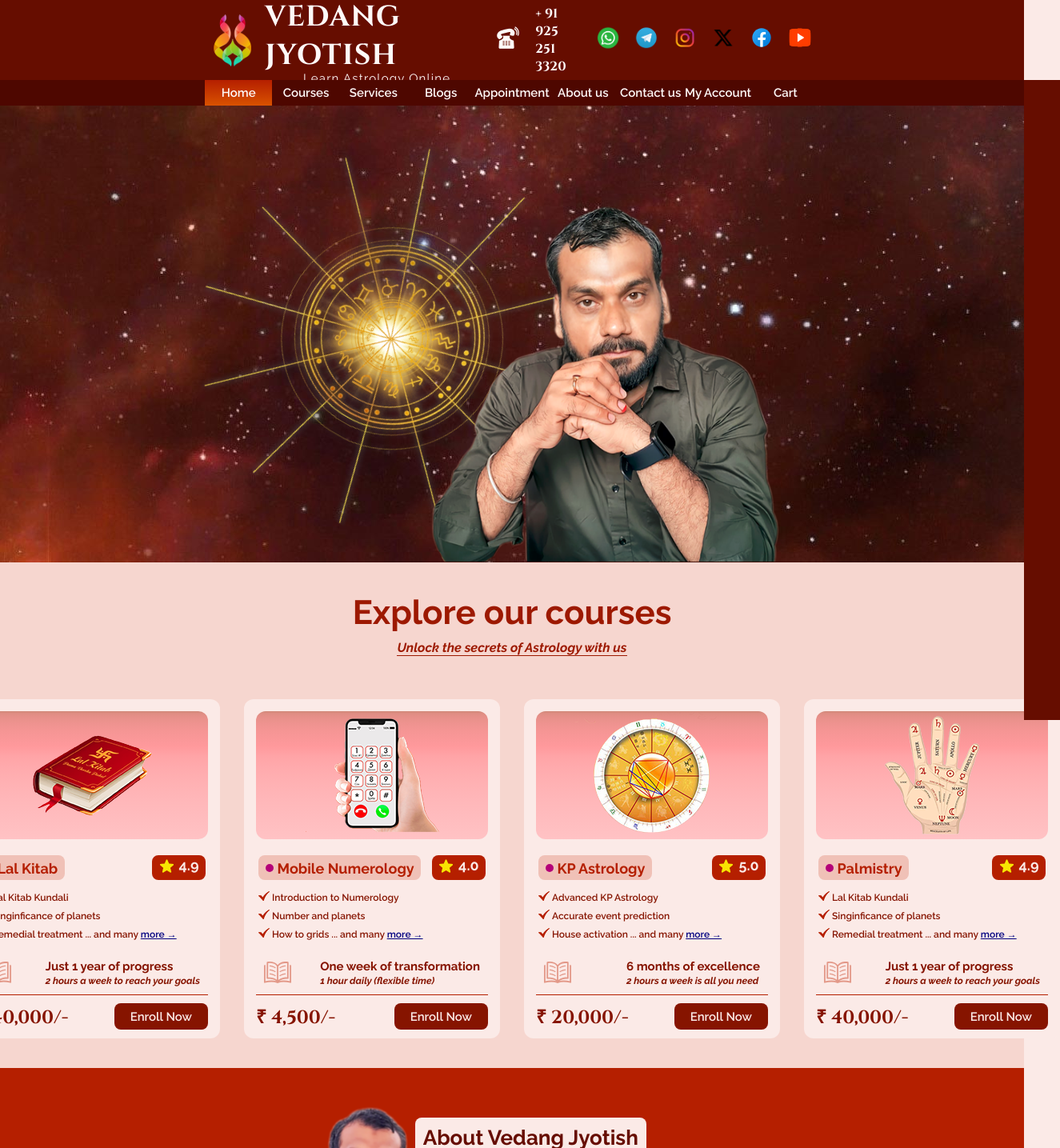
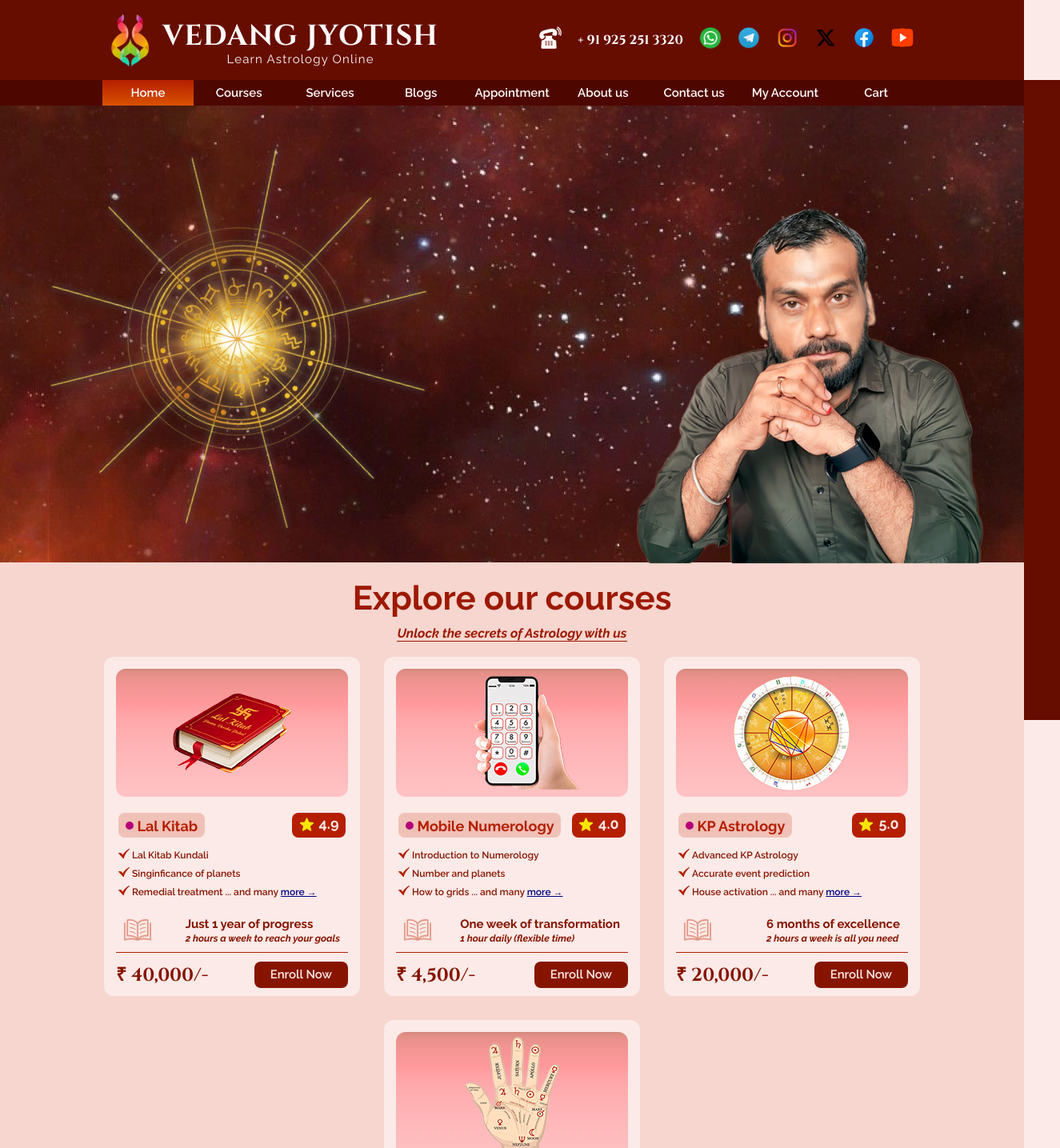
Before and after one commit to vedangjyotish/home, an Angular app: page / in a window 1280 px wide. Shown: the top 1435 px of the page at 80% size, 1325 px wide, since content can reach past the window. Built offline with nearby package versions, Linux system fonts and the light colour scheme.

Commit message:
responsive layout for Laptop adjusted

```diff
--- a/src/app/about/about.component.css
+++ b/src/app/about/about.component.css
@@ -45,6 +45,12 @@
   font-size: 1.6rem;
 }
 
+@media (max-width: 1440px) {
+  .about {
+    padding: 0 5%;
+  }
+}
+
 @media (max-width: 768px) {
   .about {
     padding: 2rem 1rem 0 1rem;
--- a/src/app/ccards/ccards.component.css
+++ b/src/app/ccards/ccards.component.css
@@ -34,6 +34,7 @@
   display: flex;
   justify-content: center;
   align-items: center;
+  flex-wrap: wrap;
   gap: 3rem;
 }
 
--- a/src/app/hero/hero.component.css
+++ b/src/app/hero/hero.component.css
@@ -43,6 +43,19 @@
   }
 }
 
+@media (max-width: 1440px) {
+  .hero__chakra {
+    top: 10%;
+    left: 5%;
+  }
+
+  .hero__portrait {
+    position: absolute;
+    bottom: -2px;
+    right: 0;
+  }
+}
+
 @media (max-width: 768px) {
 
 .hero_bg {
--- a/src/app/navbar/header/header.component.css
+++ b/src/app/navbar/header/header.component.css
@@ -113,6 +113,11 @@ img {
 /*   justify-content: space-between; */
 /*   gap: 0.8rem; */
 /* } */
+@media (max-width: 1440px) {
+  .header {
+    padding: 1rem 10%;
+  }
+}
 
 @media (max-width: 768px) {
   .header {
--- a/src/app/navbar/menu/menu.component.css
+++ b/src/app/navbar/menu/menu.component.css
@@ -53,6 +53,12 @@ a:hover svg {
   background: linear-gradient(180deg, rgba(181,31,0,1) 0%, rgba(217,82,0,1) 100%);
 }
 
+@media (max-width: 1440px) {
+  .d_menu {
+    padding: 0 10%;
+  }
+}
+
 @media (max-width: 768px) {
   .d_menu {
     display: none;
```
